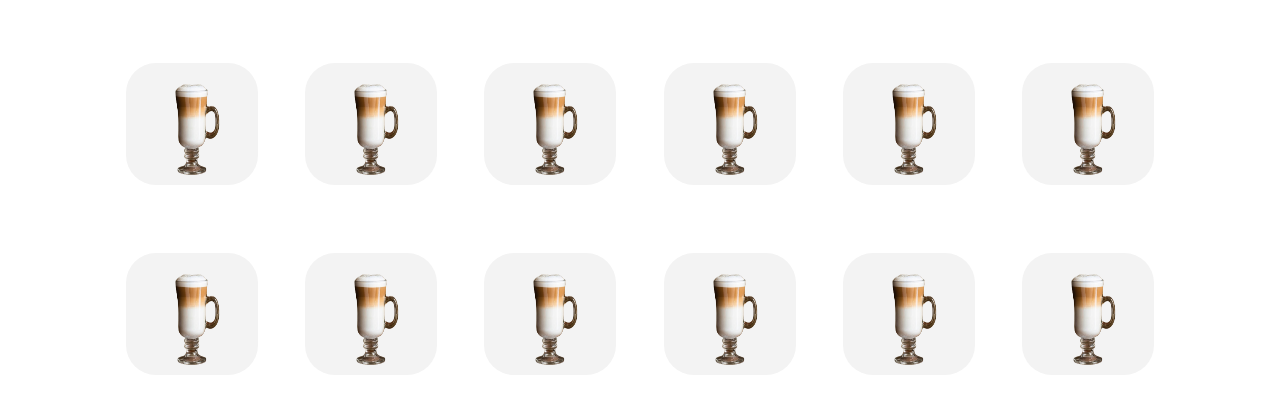
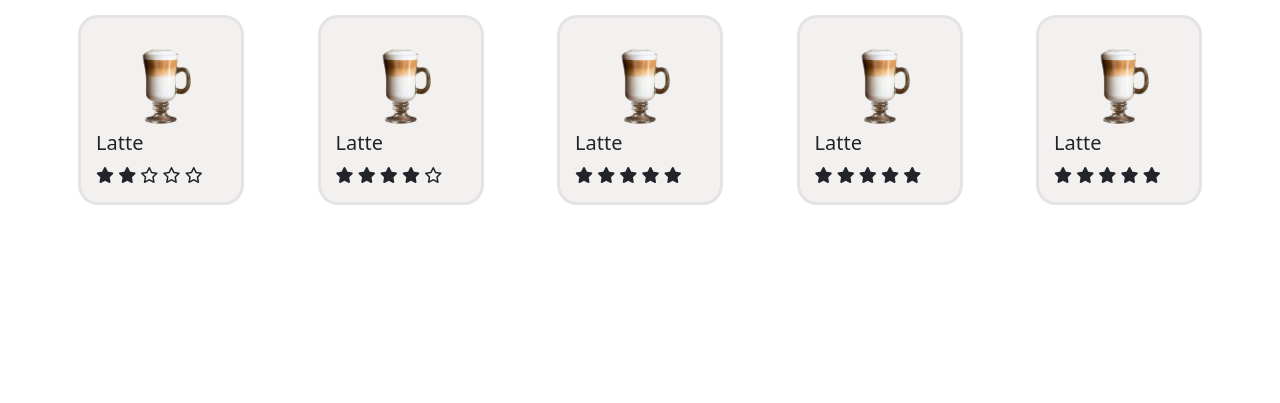
Before and after one commit to yuribezerrademelo/CoffeStore, a plain HTML site: page index.html in a window 1280 px wide. Shown: the part 621-1024 px from the top of the page. After the commit the page ends 874 px from the top, so only its background shows below. Drawn offline with nearby package versions, Linux system fonts and the light colour scheme; a web font is replaced by a local one.

Commit message:
ajuste dos cards do "features"

```diff
--- a/css/style.css
+++ b/css/style.css
@@ -1,4 +1,5 @@
-html, body{
+html,
+body {
   margin: 0;
   padding: 0;
   min-height: 100vh;
@@ -113,39 +114,36 @@ header .nav-link {
   border-radius: 30px;
 }
 
-header i{
+header i {
   color: rgb(250, 239, 224);
   margin-right: 30px;
   text-align: center;
   align-items: center;
 }
 
-#features img {
-  height: 120px;
-  width: 120px;
-  background-position: center;
-  background-size: cover;
-  background-repeat: no-repeat;
-  border-radius: 30px;
+#features .card {
+  background-color: rgb(243, 240, 240);
+  padding: 15px;
+  border: solid rgba(190, 190, 190, 0.267);
+  border-radius: 20px;
+  cursor: pointer;
+  transition: 0.1s;
 }
 
-#features .featuresbutton{
-  display: flex;
-  justify-content: center;
-  align-items: center;
-  margin: 10px;
+#features .card:hover{
+  background-color: rgb(243, 240, 240);
+  transform: scale(1.06);
+  box-shadow: 2px 2px 10px rgb(143, 141, 141);
 }
 
-
-#features .b-c {
-  transition: all 0.2s;
-  background-color: rgb(243, 243, 243);
-  border: none;
-  border-radius: 30px;
+#features .container-prod {
+  display: flex;
+  padding-top: 10px;
+  justify-content: space-between;
+  flex-wrap: wrap;
 }
 
-#features .b-c:hover {
-  background-color: rgb(200, 202, 202);
-  transform: scale(1.08);
-  box-shadow: 0 0 10px rgba(0, 0, 0, 0.3);
+#features img {
+  width: 130px;
+  height: auto;
 }
--- a/index.html
+++ b/index.html
@@ -65,68 +65,74 @@
   <section id="features">
     <div class="container px-2 py-5" id="Cafes">
       <h2 class="pb-2 border-bottom">Catálogo</h2>
-      <div class="row row-cols-1 row-cols-lg-6 align-items-center g-5 p-5">
-        <div class="col">
-          <div class="featuresbutton">
-            <button type="button" class="b-c"><img src="./images/Latte.png" alt="Latte"></button>
+      <div class="container-prod"> <!--div dos produtos-->
+        <div class="card" onclick="window.location.href='pagina do café'">
+          <img src="./images/Latte.png" alt="Latte">
+          <div class="desc">
+            <h5 id="latte1">Latte</h5> <!--nome do item-->
+            <div class="star"> <!--estrela de review (fontawesome)-->
+              <i class="fas fa-star"></i>
+              <i class="fas fa-star"></i>
+              <i class="fa-regular fa-star"></i>
+              <i class="fa-regular fa-star"></i>
+              <i class="fa-regular fa-star"></i>
+            </div>
           </div>
         </div>
-        <div class="col">
-          <div class="featuresbutton">
-            <button type="button" class="b-c"><img src="./images/Latte.png" alt="Latte"></button>
+        <div class="card">
+          <img src="./images/Latte.png" alt="Latte">
+          <div class="desc">
+            <h5 id="latte1">Latte</h5> <!--nome do item-->
+            <div class="star"> <!--estrela de review (fontawesome)-->
+              <i class="fas fa-star"></i>
+              <i class="fas fa-star"></i>
+              <i class="fas fa-star"></i>
+              <i class="fas fa-star"></i>
+              <i class="fa-regular fa-star"></i>
+            </div>
           </div>
         </div>
-        <div class="col">
-          <div class="featuresbutton">
-            <button type="button" class="b-c"><img src="./images/Latte.png" alt="Latte"></button>
+        <div class="card">
+          <img src="./images/Latte.png" alt="Latte">
+          <div class="desc">
+            <h5 id="latte1">Latte</h5> <!--nome do item-->
+            <div class="star"> <!--estrela de review (fontawesome)-->
+              <i class="fas fa-star"></i>
+              <i class="fas fa-star"></i>
+              <i class="fas fa-star"></i>
+              <i class="fas fa-star"></i>
+              <i class="fas fa-star"></i>
+            </div>
           </div>
         </div>
-        <div class="col">
-          <div class="featuresbutton">
-            <button type="button" class="b-c"><img src="./images/Latte.png" alt="Latte"></button>
+        <div class="card">
+          <img src="./images/Latte.png" alt="Latte">
+          <div class="desc">
+            <h5 id="latte1">Latte</h5> <!--nome do item-->
+            <div class="star"> <!--estrela de review (fontawesome)-->
+              <i class="fas fa-star"></i>
+              <i class="fas fa-star"></i>
+              <i class="fas fa-star"></i>
+              <i class="fas fa-star"></i>
+              <i class="fas fa-star"></i>
+            </div>
           </div>
         </div>
-        <div class="col">
-          <div class="featuresbutton">
-            <button type="button" class="b-c"><img src="./images/Latte.png" alt="Latte"></button>
-          </div>
-        </div>
-        <div class="col">
-          <div class="featuresbutton">
-            <button type="button" class="b-c"><img src="./images/Latte.png" alt="Latte"></button>
-          </div>
-        </div>
-        <div class="col">
-          <div class="featuresbutton">
-            <button type="button" class="b-c"><img src="./images/Latte.png" alt="Latte"></button>
-          </div>
-        </div>
-        <div class="col">
-          <div class="featuresbutton">
-            <button type="button" class="b-c"><img src="./images/Latte.png" alt="Latte"></button>
-          </div>
-        </div>
-        <div class="col">
-          <div class="featuresbutton">
-            <button type="button" class="b-c"><img src="./images/Latte.png" alt="Latte"></button>
-          </div>
-        </div>
-        <div class="col">
-          <div class="featuresbutton">
-            <button type="button" class="b-c"><img src="./images/Latte.png" alt="Latte"></button>
-          </div>
-        </div>
-        <div class="col">
-          <div class="featuresbutton">
-            <button type="button" class="b-c"><img src="./images/Latte.png" alt="Latte"></button>
-          </div>
-        </div>
-        <div class="col">
-          <div class="featuresbutton">
-            <button type="button" class="b-c"><img src="./images/Latte.png" alt="Latte"></button>
+        <div class="card">
+          <img src="./images/Latte.png" alt="Latte">
+          <div class="desc">
+            <h5 id="latte1">Latte</h5> <!--nome do item-->
+            <div class="star"> <!--estrela de review (fontawesome)-->
+              <i class="fas fa-star"></i>
+              <i class="fas fa-star"></i>
+              <i class="fas fa-star"></i>
+              <i class="fas fa-star"></i>
+              <i class="fas fa-star"></i>
+            </div>
           </div>
         </div>
       </div>
+
     </div>
   </section>
   <script src="https://cdn.jsdelivr.net/npm/bootstrap@5.3.7/dist/js/bootstrap.bundle.min.js"
```
